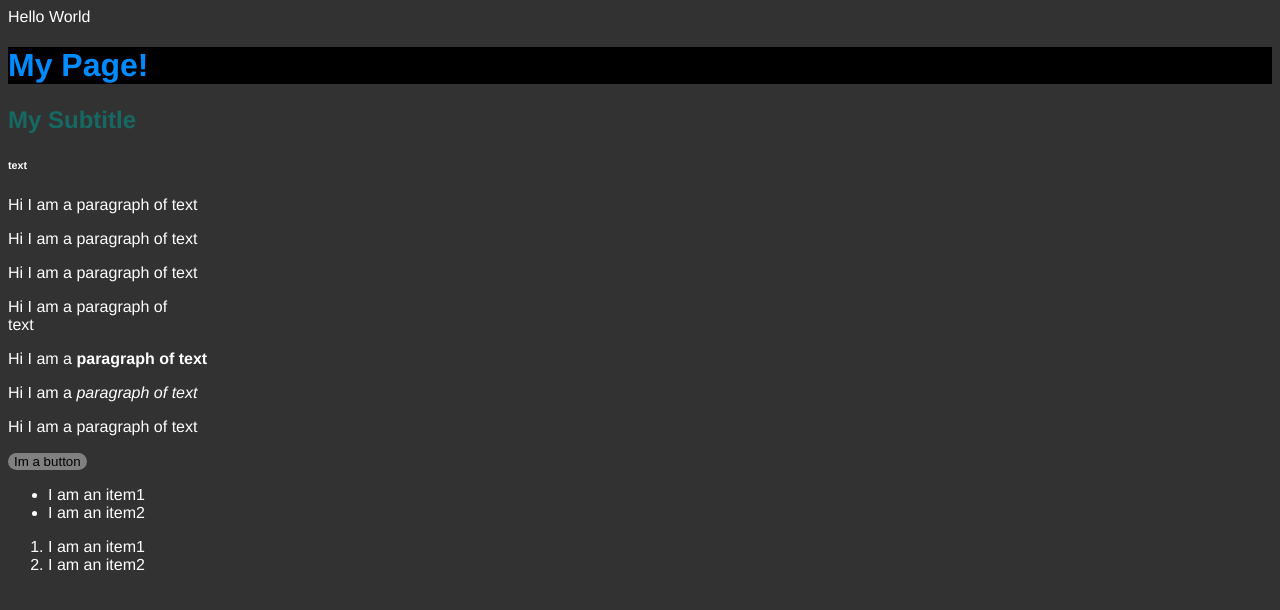
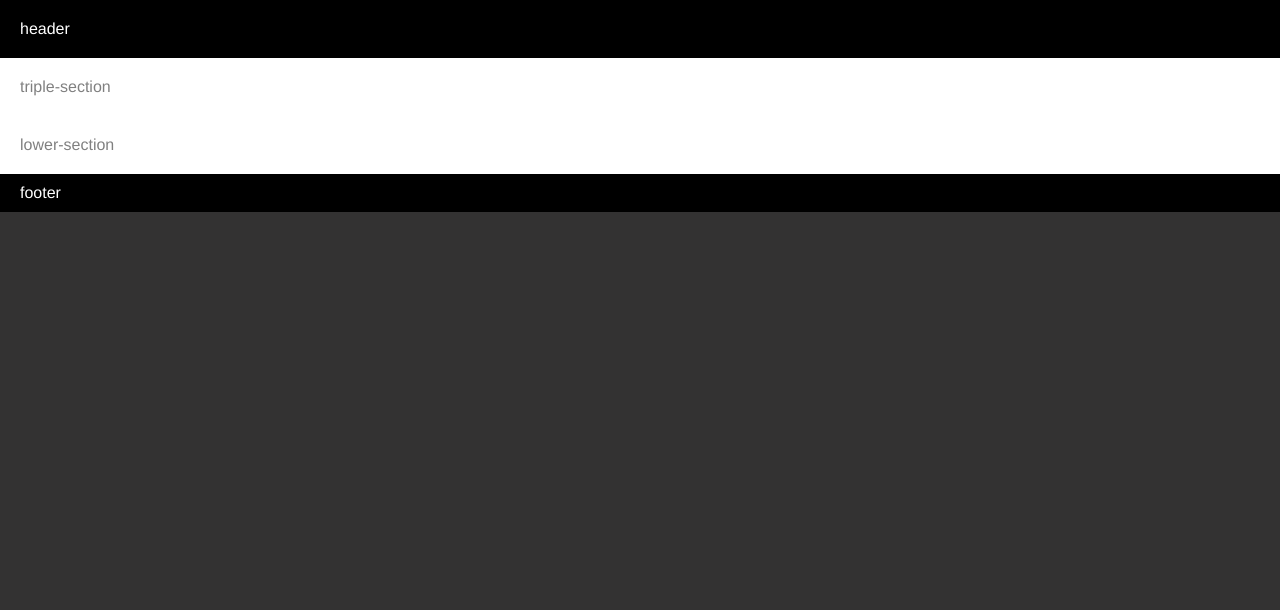
Before and after one commit to emoser91/MyWebpage, a plain HTML site: page index.html in a window 1280 px wide. Drawn offline with Linux system fonts and the light colour scheme.

Commit message:
Add files via upload
Starting to create a basic layout

```diff
--- a/index.html
+++ b/index.html
@@ -13,55 +13,30 @@
                 background: rgb(51, 50, 50);
                 color: white;
                 font-family: Helvetica Neue, Helvetica, Arial, sans-serif;
+                margin: 0;
+                padding: 0;
             }
-            h1{
+            header{
+                background:black;
+                padding:20px;
+            }
+            section{
+                background:white;
+                color:gray;
+                padding: 20px;
+            }
+            footer{
                 background: black;
-                color: rgb(0, 140, 255);
-            }
-            h2{
-                color: rgb(4, 143, 131);
-                opacity: 0.6;
-            }
-            button{
-                background: gray;
-                border:none;
-                border-radius: 100px;
+                padding: 10px 20px;
             }
         </style>
+    </head>
 
-    </head>
     <body>
-        <!--This is a comment. Comments are not displayed in the browser-->
-        Hello World
-
-        <!--Headers-->
-        <h1>My Page!</h1>
-        <h2>My Subtitle</h2>
-        <h6>text</h6>
-
-        <!--Paragrapths, notice that extra white space doesnt matter past one space-->
-        <p>Hi I am a paragraph of text</p>
-        <p>Hi I am a paragraph of       text</p>
-        <p>Hi I am a paragraph of            text</p>
-        <p>Hi I am a paragraph of <br> text</p>
-        <p>Hi I am a <strong>paragraph of text</strong></p>
-        <p>Hi I am a <em>paragraph of text</em></p>
-        <p>Hi I am a paragraph of text</p>
-
-        <!--Button-->
-        <button>Im a button</button>
-
-        <!--Unordered list with list items within-->
-        <ul>
-            <li>I am an item1</li>
-            <li>I am an item2</li>
-        </ul>
-
-        <!--Ordered list with list items within-->
-        <ol>
-            <li>I am an item1</li>
-            <li>I am an item2</li>
-        </ol>
+       <header>header</header>
+       <section>triple-section</section>
+       <section>lower-section</section>
+       <footer>footer</footer>
 
     </body>
 </html>
```
